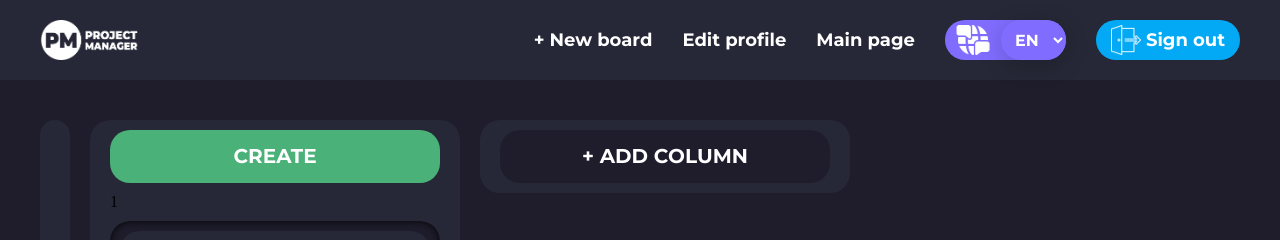
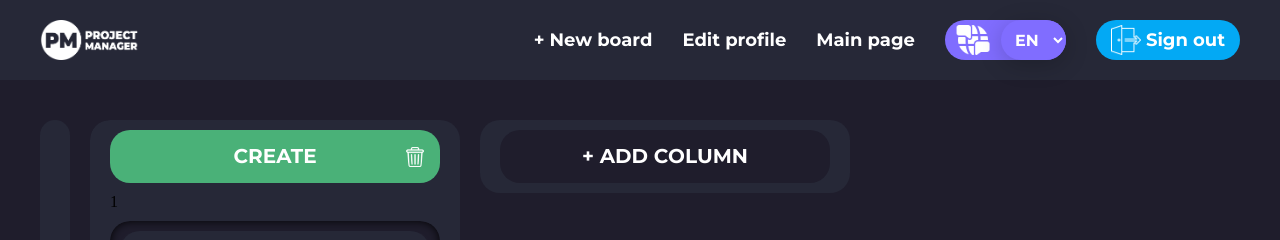
Before and after one commit to NikolayKovzik/project-management-app, a React (Create React App) app: page /#/board/1 in a window 1280 px wide. Shown: the top 240 px of the page. Built offline with nearby package versions, Linux system fonts and the light colour scheme; no server answers.

Commit message:
feat: add ability to delete column

```diff
--- a/src/App.tsx
+++ b/src/App.tsx
@@ -27,7 +27,6 @@ const App = (): ReactElement => {
         <Route path="signup" element={<SignUpPage />} />
         <Route path="profile" element={<ProfilePage />} />
         <Route path="main" element={<MainPage />} />
-        <Route path="board" element={<BoardPage />} />
         <Route path="board/:id" element={<BoardPage />} />
 
         <Route path="*" element={<NotfoundPage />} />
--- a/src/components/Board/Board.module.scss
+++ b/src/components/Board/Board.module.scss
@@ -14,6 +14,7 @@
 }
 
 .boardTitle {
+  position: relative;
   font-size: 20px;
   color: var(--color-white);
   font-family: 'Montserrat-Bold';
@@ -22,6 +23,32 @@
   padding: 15px;
   border-radius: 20px;
   background: var(--color-green);
+
+  button {
+    display: flex;
+    justify-content: center;
+    align-items: center;
+    height: 100%;
+    position: absolute;
+    top: 0;
+    right: 15px;
+    padding: 0;
+    margin: 0;
+    background: transparent;
+
+    img {
+      height: 100%;
+      width: 20px;
+      object-fit: contain;
+      transition: 0.5s;
+    }
+  }
+
+  button:hover {
+    img {
+      filter: brightness(80%);
+    }
+  }
 }
 
 .filterContainer {
--- a/src/components/Board/Board.tsx
+++ b/src/components/Board/Board.tsx
@@ -1,16 +1,19 @@
 import React, { ReactElement, useState } from 'react';
-import { ColumnBody, TaskCreateBody } from 'core/api/models';
+import { ColumnPostBody, TaskCreateBody } from 'core/api/models';
 
 import ModalWindow from 'components/ModalWindow/ModalWindow';
+
+import binImage from '../../assets/images/bin.png';
 
 import styles from './Board.module.scss';
 
 type Props = {
   boardId: string;
-  board: ColumnBody;
+  board: ColumnPostBody;
+  deleteColumn: (id: string) => void;
 };
 
-const Board = ({ boardId, board }: Props): ReactElement => {
+const Board = ({ boardId, board, deleteColumn }: Props): ReactElement => {
   const [tasks, setTasks] = useState<TaskCreateBody[]>([
     {
       title: 'TaskOne',
@@ -34,9 +37,18 @@ const Board = ({ boardId, board }: Props): ReactElement => {
     setModalWindow(!modalWindow);
   };
 
+  const deleteCurrentColumn = (): void => {
+    deleteColumn(board.boardId);
+  };
+
   return (
     <div className={styles.board}>
-      <p className={styles.boardTitle}>{board.title}</p>
+      <div className={styles.boardTitle}>
+        <p>{board.title}</p>
+        <button type="button" onClick={deleteCurrentColumn}>
+          <img src={binImage} alt="bin" />
+        </button>
+      </div>
       <p>{boardId}</p>
       <div className={styles.filterContainer}>
         <ul className={styles.boardContainer}>
--- a/src/components/ModalWindow/AddColumn/AddColumn.tsx
+++ b/src/components/ModalWindow/AddColumn/AddColumn.tsx
@@ -1,5 +1,5 @@
 import React, { ReactElement, useState } from 'react';
-import { ColumnBody } from 'core/api/models';
+import { ColumnPostBody } from 'core/api/models';
 
 import { Props } from '../types/AddColumn.types';
 
@@ -13,9 +13,10 @@ const AddColumn = ({ toggleModalWindow, createColumn }: Props): ReactElement =>
   };
 
   const addColumn = (e: React.MouseEvent<HTMLButtonElement, MouseEvent>): void => {
-    const column: ColumnBody = {
+    const column: ColumnPostBody = {
       title,
       order: 0,
+      boardId: String(Math.random() * 1000),
     };
     createColumn?.(column);
     toggleModalWindow?.(e);
--- a/src/components/ModalWindow/types/AddColumn.types.ts
+++ b/src/components/ModalWindow/types/AddColumn.types.ts
@@ -1,6 +1,6 @@
-import { ColumnBody } from 'core/api/models';
+import { ColumnPostBody } from 'core/api/models';
 
 export type Props = {
   toggleModalWindow?: (e: React.MouseEvent<HTMLButtonElement, MouseEvent>) => void;
-  createColumn?: (column: ColumnBody) => void;
+  createColumn?: (column: ColumnPostBody) => void;
 };
--- a/src/components/ModalWindow/types/ModalWindow.types.ts
+++ b/src/components/ModalWindow/types/ModalWindow.types.ts
@@ -1,10 +1,10 @@
-import { ColumnBody, TaskCreateBody } from 'core/api/models';
+import { ColumnPostBody, TaskCreateBody } from 'core/api/models';
 
 type Props = {
   toggleModalWindow?: (e: React.MouseEvent<HTMLButtonElement, MouseEvent>) => void;
   deleteBoard?: () => void;
   deleteProfile?: () => void;
-  createColumn?: (column: ColumnBody) => void;
+  createColumn?: (column: ColumnPostBody) => void;
   createTask?: (task: TaskCreateBody) => void;
   type?: string;
 };
--- a/src/pages/BoardPage/BoardPage.tsx
+++ b/src/pages/BoardPage/BoardPage.tsx
@@ -1,7 +1,7 @@
 /* eslint-disable react-hooks/rules-of-hooks */
 import React, { ReactElement, useState } from 'react';
 import { NavLink, useParams } from 'react-router-dom';
-import { ColumnBody } from 'core/api/models';
+import { ColumnPostBody } from 'core/api/models';
 
 import Board from 'components/Board/Board';
 import ModalWindow from 'components/ModalWindow/ModalWindow';
@@ -10,15 +10,17 @@ import styles from './BoardPage.module.scss';
 
 const BoardPage = (): ReactElement => {
   const [modalWindow, setModalWindow] = useState(false);
-  const [boards, setBoards] = useState<ColumnBody[]>([{ title: 'create', order: 1 }]);
   const params = useParams();
+  const [boards, setBoards] = useState<ColumnPostBody[]>([
+    { title: 'create', order: 1, boardId: String(params.id) },
+  ]);
 
   const toggleModalWindow = (event: React.MouseEvent<HTMLElement, MouseEvent>): void => {
     event.preventDefault();
     setModalWindow(!modalWindow);
   };
 
-  const createColumn = (column: ColumnBody): void => {
+  const createColumn = (column: ColumnPostBody): void => {
     console.log(column);
     // ColumnsApi.createColumn('1', column);
     // navigate('/');
@@ -26,6 +28,10 @@ const BoardPage = (): ReactElement => {
       return [...prevState, column];
     });
     setModalWindow(!modalWindow);
+  };
+
+  const deleteColumn = (id: string): void => {
+    setBoards(boards.filter((board) => board.boardId !== id));
   };
 
   return (
@@ -36,8 +42,8 @@ const BoardPage = (): ReactElement => {
             <button type="button">&#5130;</button>
           </NavLink>
           <div className={styles.mainContainer}>
-            {boards.map((board: ColumnBody) => (
-              <Board boardId={String(params.id)} board={board} />
+            {boards.map((board: ColumnPostBody) => (
+              <Board boardId={String(params.id)} board={board} deleteColumn={deleteColumn} />
             ))}
             <div className={styles.addButton}>
               <div className={styles.buttonAddContainer}>
```
